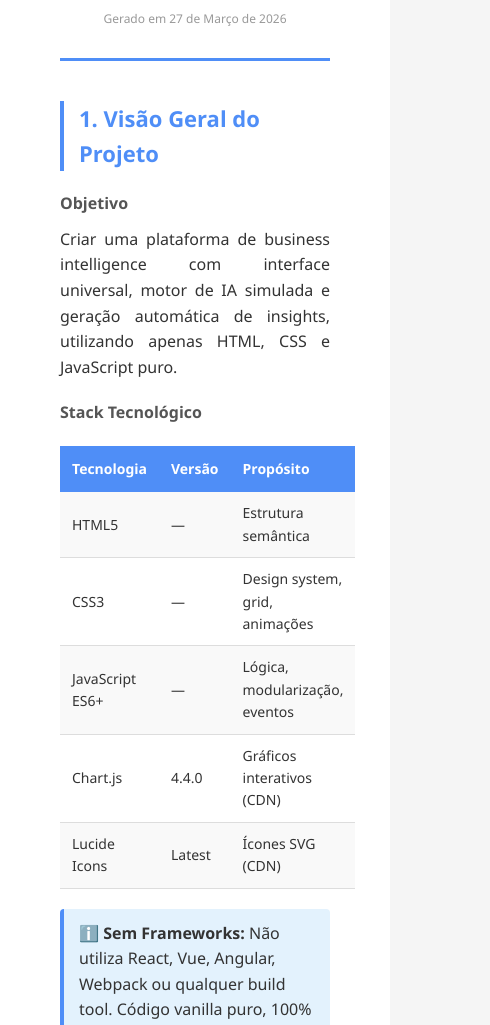
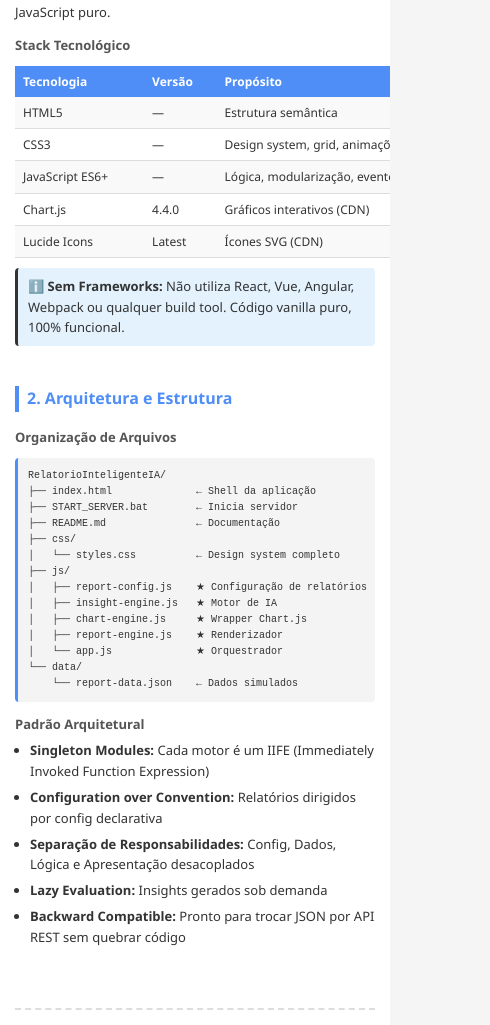
Before and after one commit to JLeandro1984/RelatorioInteligenteComIA, a plain HTML site: page DOCUMENTACAO_TECNICA.html in a window 390 px wide. Shown: the part 297-1322 px from the top of the page, 490 px wide, since content can reach past the window. Drawn offline with Linux system fonts and the light colour scheme.

Commit message:
Atualização index

```diff
--- a/DOCUMENTACAO_TECNICA.html
+++ b/DOCUMENTACAO_TECNICA.html
@@ -21,6 +21,18 @@
       padding: 60px;
     }
 
+    @media (max-width: 768px) {
+      .container {
+        padding: 30px 20px;
+      }
+    }
+
+    @media (max-width: 480px) {
+      .container {
+        padding: 20px 15px;
+      }
+    }
+
     /* Header */
     .header {
       text-align: center;
@@ -38,6 +50,36 @@
     .header p {
       font-size: 14px;
       color: #666;
+    }
+
+    @media (max-width: 768px) {
+      .header {
+        padding-bottom: 20px;
+        margin-bottom: 30px;
+      }
+
+      .header h1 {
+        font-size: 24px;
+      }
+
+      .header p {
+        font-size: 12px;
+      }
+    }
+
+    @media (max-width: 480px) {
+      .header {
+        padding-bottom: 15px;
+        margin-bottom: 20px;
+      }
+
+      .header h1 {
+        font-size: 20px;
+      }
+
+      .header p {
+        font-size: 11px;
+      }
     }
 
     /* Sections */
@@ -67,6 +109,42 @@
       text-align: justify;
     }
 
+    @media (max-width: 768px) {
+      .section h2 {
+        font-size: 18px;
+        padding-left: 10px;
+        margin-top: 20px;
+      }
+
+      .section h3 {
+        font-size: 14px;
+        margin: 15px 0 8px;
+      }
+
+      .section p {
+        font-size: 14px;
+        text-align: left;
+      }
+    }
+
+    @media (max-width: 480px) {
+      .section h2 {
+        font-size: 16px;
+        padding-left: 8px;
+        margin-top: 15px;
+        margin-bottom: 15px;
+      }
+
+      .section h3 {
+        font-size: 13px;
+        margin: 12px 0 6px;
+      }
+
+      .section p {
+        font-size: 13px;
+      }
+    }
+
     /* Tables */
     table {
       width: 100%;
@@ -92,6 +170,48 @@
       background: #f9f9f9;
     }
 
+    @media (max-width: 768px) {
+      table {
+        font-size: 13px;
+        margin: 15px 0;
+      }
+
+      table th, table td {
+        padding: 8px 10px;
+      }
+
+      /* Wrapper para scroll horizontal em mobile */
+      .table-wrapper {
+        overflow-x: auto;
+        margin: 15px -20px;
+        padding: 0 20px;
+      }
+
+      .table-wrapper table {
+        min-width: 500px;
+        margin: 0;
+      }
+    }
+
+    @media (max-width: 480px) {
+      table {
+        font-size: 12px;
+      }
+
+      table th, table td {
+        padding: 6px 8px;
+      }
+
+      .table-wrapper {
+        margin: 10px -15px;
+        padding: 0 15px;
+      }
+
+      .table-wrapper table {
+        min-width: 450px;
+      }
+    }
+
     /* Code blocks */
     pre {
       background: #f4f4f4;
@@ -104,6 +224,24 @@
       color: #333;
     }
 
+    @media (max-width: 768px) {
+      pre {
+        padding: 12px;
+        font-size: 11px;
+        margin: 12px 0;
+        border-radius: 4px;
+      }
+    }
+
+    @media (max-width: 480px) {
+      pre {
+        padding: 10px;
+        font-size: 10px;
+        margin: 10px 0;
+        border-left: 3px solid #4f8ef7;
+      }
+    }
+
     /* Lists */
     ul, ol {
       margin-left: 30px;
@@ -112,6 +250,30 @@
 
     li {
       margin-bottom: 8px;
+    }
+
+    @media (max-width: 768px) {
+      ul, ol {
+        margin-left: 20px;
+        margin-bottom: 12px;
+      }
+
+      li {
+        margin-bottom: 6px;
+        font-size: 14px;
+      }
+    }
+
+    @media (max-width: 480px) {
+      ul, ol {
+        margin-left: 15px;
+        margin-bottom: 10px;
+      }
+
+      li {
+        margin-bottom: 5px;
+        font-size: 13px;
+      }
     }
 
     /* Highlights */
@@ -139,6 +301,23 @@
       border-radius: 4px;
     }
 
+    @media (max-width: 768px) {
+      .highlight, .info, .success {
+        padding: 10px 12px;
+        margin: 12px 0;
+        font-size: 14px;
+      }
+    }
+
+    @media (max-width: 480px) {
+      .highlight, .info, .success {
+        padding: 8px 10px;
+        margin: 10px 0;
+        font-size: 13px;
+        border-left: 3px solid;
+      }
+    }
+
     /* Footer */
     .footer {
       margin-top: 50px;
@@ -147,6 +326,26 @@
       text-align: center;
       font-size: 12px;
       color: #999;
+    }
+
+    @media (max-width: 768px) {
+      .footer {
+        margin-top: 40px;
+        padding-top: 20px;
+        font-size: 11px;
+      }
+    }
+
+    @media (max-width: 480px) {
+      .footer {
+        margin-top: 30px;
+        padding-top: 15px;
+        font-size: 10px;
+      }
+
+      .footer p {
+        margin-bottom: 5px;
+      }
     }
 
     /* Print styles */
@@ -183,6 +382,7 @@
       <p>Criar uma plataforma de business intelligence com interface universal, motor de IA simulada e geração automática de insights, utilizando apenas HTML, CSS e JavaScript puro.</p>
 
       <h3>Stack Tecnológico</h3>
+      <div class="table-wrapper">
       <table>
         <tr>
           <th>Tecnologia</th>
@@ -215,6 +415,7 @@
           <td>Ícones SVG (CDN)</td>
         </tr>
       </table>
+      </div>
 
       <div class="info">
         <strong>ℹ️ Sem Frameworks:</strong> Não utiliza React, Vue, Angular, Webpack ou qualquer build tool. Código vanilla puro, 100% funcional.
@@ -260,6 +461,7 @@
       <h2>3. Métodos Mais Importantes</h2>
 
       <h3>Top 5 Métodos Críticos</h3>
+      <div class="table-wrapper">
       <table>
         <tr>
           <th>#</th>
@@ -298,6 +500,7 @@
           <td>Configuração universal de relatórios</td>
         </tr>
       </table>
+      </div>
 
       <h3>app.js — Orquestrador</h3>
       <p><strong>selectReport(key):</strong> Switcheia entre relatórios. Carrega filtros e sugestões dinâmicas.</p>
@@ -329,6 +532,7 @@
       </ol>
 
       <h3>Intenções Mapeadas</h3>
+      <div class="table-wrapper">
       <table>
         <tr>
           <th>Intenção</th>
@@ -366,6 +570,7 @@
           <td>produtos</td>
         </tr>
       </table>
+      </div>
 
       <div class="success">
         <strong>✓ Vantagem:</strong> IA 100% offline, sem API externa. Pronta para integração futura com GPT-4, Claude ou Gemini via backend.
@@ -378,6 +583,7 @@
     <div class="section page-break">
       <h2>5. Tipos de Relatórios</h2>
 
+      <div class="table-wrapper">
       <table>
         <tr>
           <th>Relatório</th>
@@ -422,6 +628,7 @@
           <td>Bar, Line, Pie</td>
         </tr>
       </table>
+      </div>
     </div>
 
     <!-- ═══════════════════════════════════════════════════════════ -->
@@ -587,6 +794,7 @@ getMeuInsight(dados) {
       <h2>10. Design System</h2>
 
       <h3>Paleta de Cores</h3>
+      <div class="table-wrapper">
       <table>
         <tr>
           <th>Cor</th>
@@ -629,6 +837,7 @@ getMeuInsight(dados) {
           <td>Destaque premium</td>
         </tr>
       </table>
+      </div>
 
       <h3>Componentes</h3>
       <ul>
```
Also changed, not shown: index.html (+7 -1 lines), README.md.
